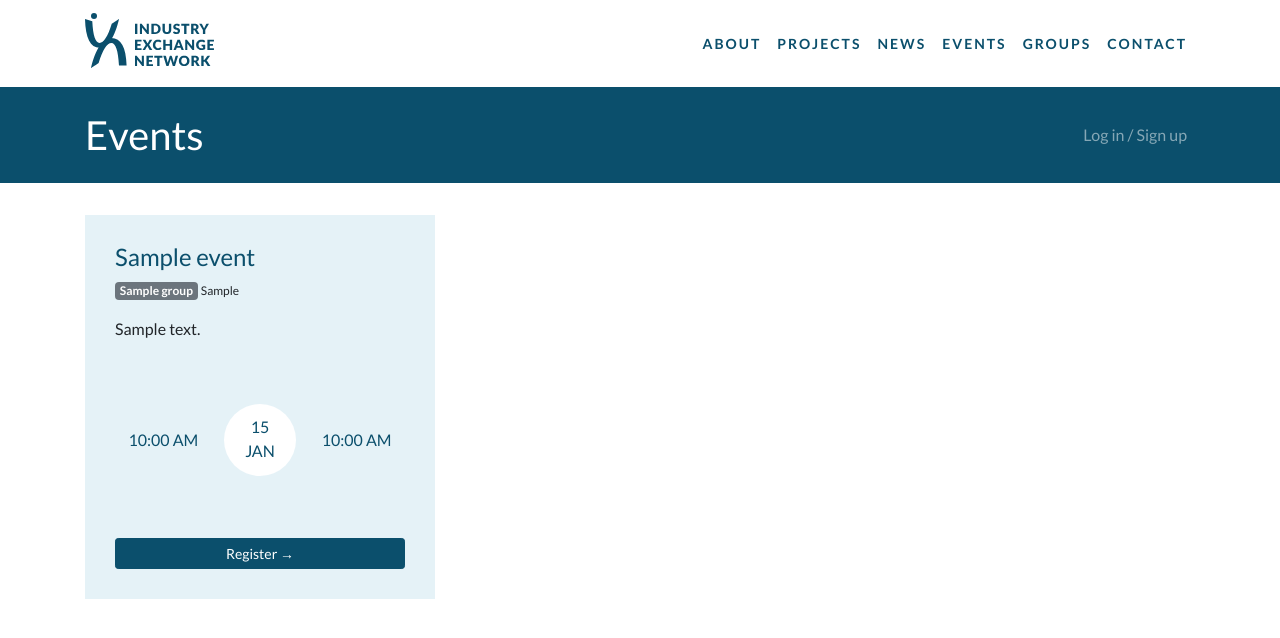
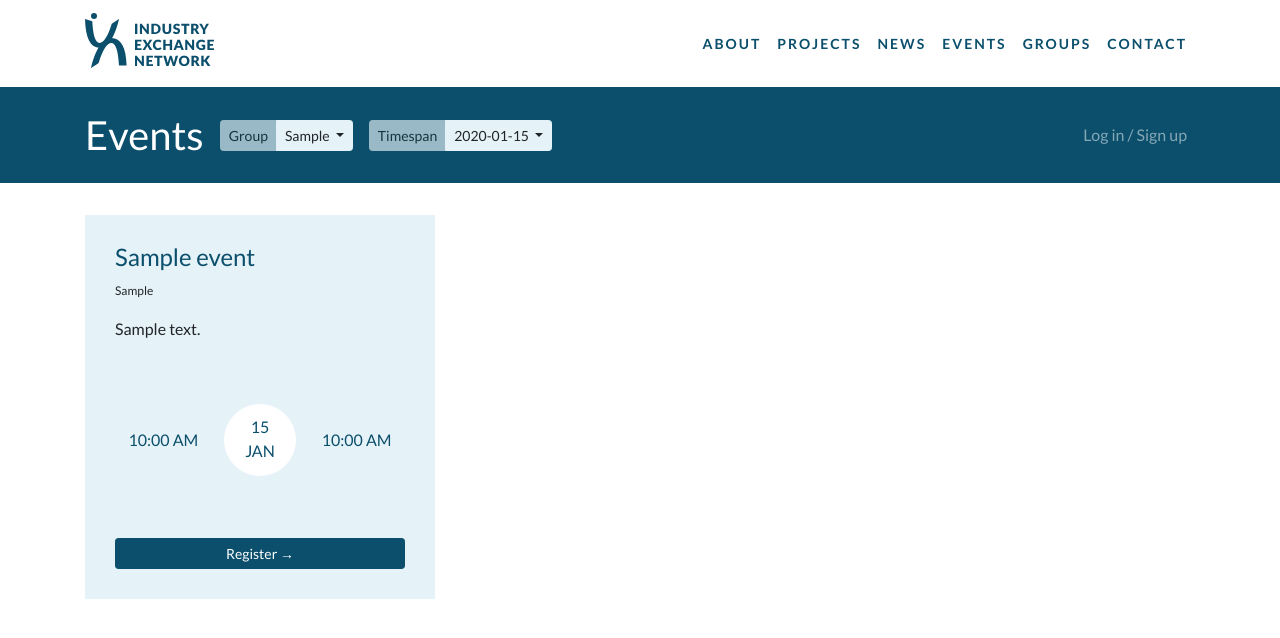
Before and after one commit to UCLComputerScience/103P_2018_team51, a Django app: template ssig_site/base/templates/events.html in a window 1280 px wide. Shown: the top 638 px of the page. Run offline with Django 3.2, Linux system fonts and the light colour scheme; tables that the repository leaves empty hold one stand-in row (values such as "Sample post"); the template is opened without the code that fills it: values that come from a table or form of the project are taken from there, most other values are stand-ins (such as "Sample title", 1, 10 or a date in 2020); style sheets or scripts are compiled from the project's sources; parts of the project's set-up code (start-up, migrations or seed data) failed here and were passed over; some libraries are stand-ins or nearby versions.

Commit message:
filter events by group #16
also implements timespan filter, and shows only upcoming/past events on group page

```diff
--- a/ssig_site/base/templates/events-box.html
+++ b/ssig_site/base/templates/events-box.html
@@ -1,8 +1,8 @@
 <div class="event-box d-flex flex-column">
   <h2>{{ event.title }}</h2>
   <div class="event-details mb-3">
-    {% if event.group %}
-      <a href="{% url 'group-detail' event.group.id %}" class="badge badge-secondary">{{ event.group }}</a>
+    {% if event.group and request.resolver_match.view_name == 'events' %}
+      <a href="{% url 'events' event.group.id timespan %}" class="badge badge-secondary">{{ event.group }}</a>
     {% endif %}
     <span class="event-location">{{ event.location }}</span>
   </div>
--- a/ssig_site/base/templates/events.html
+++ b/ssig_site/base/templates/events.html
@@ -3,7 +3,40 @@
 {% block title %}Events{% endblock %}
 
 {% block header %}
-  <h1 class="my-3">Events</h1>
+  <h1 class="my-3 mr-3">Events</h1>
+  <div class="btn-group mr-3">
+    <span class="btn btn-sm btn-light disabled">Group</span>
+    <button class="btn btn-sm btn-light dropdown-toggle" type="button" id="group-dropdown-button" data-toggle="dropdown" aria-haspopup="true" aria-expanded="false">
+      {{ active_filter }}
+    </button>
+    <div class="dropdown-menu" aria-labelledby="group-dropdown-button">
+      {% url 'events' as events_url %}
+      {% url 'events' 'all' timespan as events_all_url %}
+      <a class="dropdown-item {% if request.path == events_url or request.path == events_all_url %}active{% endif %}" href="{{ events_all_url }}">All</a>
+      {% url 'events' 'none' timespan as events_none_url %}
+      <a class="dropdown-item {% if request.path == events_none_url %}active{% endif %}" href="{{ events_none_url }}">None</a>
+      <div class="dropdown-divider"></div>
+      {% for group in groups %}
+        {% url 'events' group.id timespan as events_group_url %}
+        <a class="dropdown-item {% if request.path == events_group_url %}active{% endif %}" href="{{ events_group_url }}">{{ group.name }}</a>
+      {% endfor %}
+    </div>
+  </div>
+  <div class="btn-group mr-3">
+    <span class="btn btn-sm btn-light disabled">Timespan</span>
+    <button class="btn btn-sm btn-light dropdown-toggle" type="button" id="time-dropdown-button" data-toggle="dropdown" aria-haspopup="true" aria-expanded="false">
+      {{ timespan|title }}
+    </button>
+    <div class="dropdown-menu" aria-labelledby="time-dropdown-button">
+      {% url 'events' as events_url %}
+      {% url 'events' filter 'future' as events_future_url %}
+      <a class="dropdown-item {% if request.path == events_url or request.path == events_future_url %}active{% endif %}" href="{{ events_future_url }}">Future</a>
+      {% url 'events' filter 'past' as events_past_url %}
+      <a class="dropdown-item {% if request.path == events_past_url %}active{% endif %}" href="{{ events_past_url }}">Past</a>
+      {% url 'events' filter 'all' as events_all_url %}
+      <a class="dropdown-item {% if request.path == events_all_url %}active{% endif %}" href="{{ events_all_url }}">All</a>
+    </div>
+  </div>
 {% endblock %}
 
 {% block content %}
--- a/ssig_site/base/urls.py
+++ b/ssig_site/base/urls.py
@@ -6,6 +6,7 @@
     path('', views.index, name='index'),
 
     path('events', views.events, name='events'),
+    path('events/<str:filter>/<str:time>', views.events, name='events'),
     path('e/<int:id>', views.event, name='event'),
     path('e/<int:id>/register', views.event_register, name='event-register'),
     path('e/<int:id>/unregister', views.event_unregister, name='event-unregister'),
```
Also changed, not shown: ssig_site/base/templates/group-detail.html (+6 -2 lines), ssig_site/base/views.py (+34 -4 lines).
